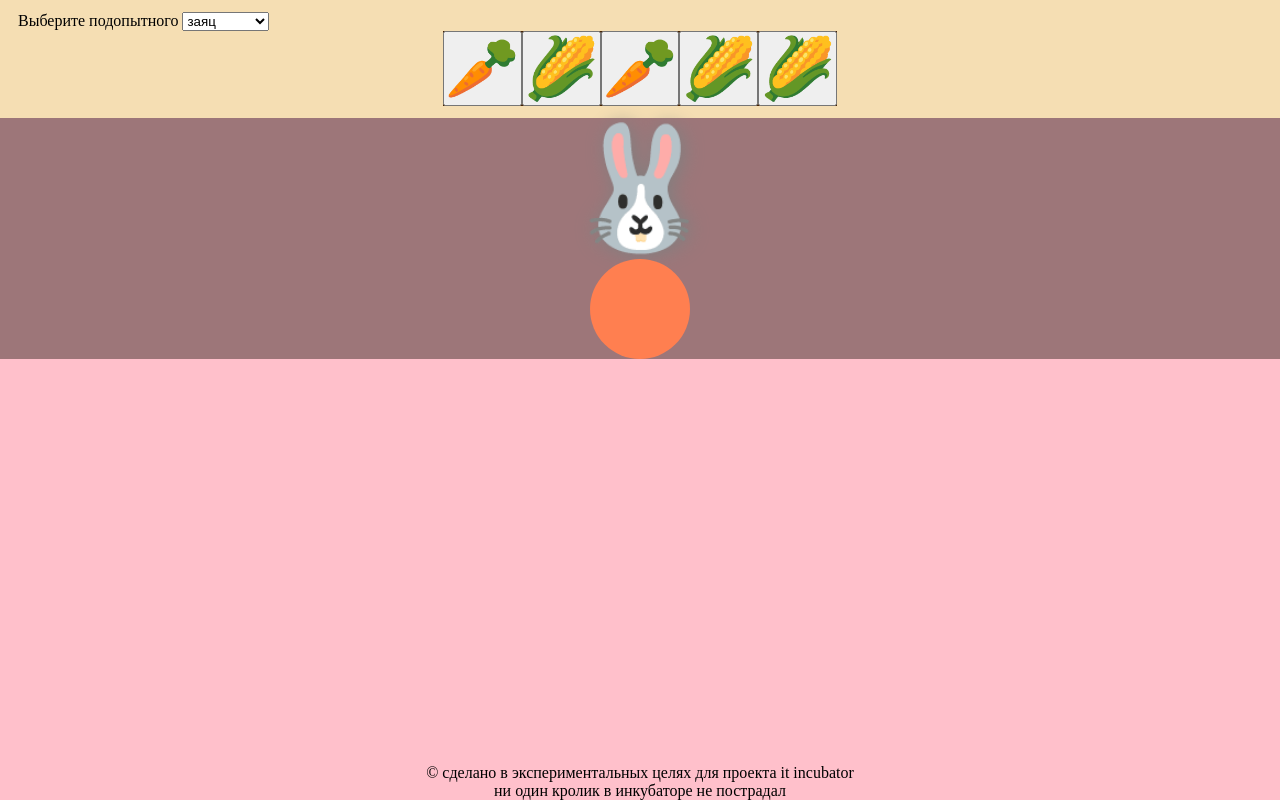
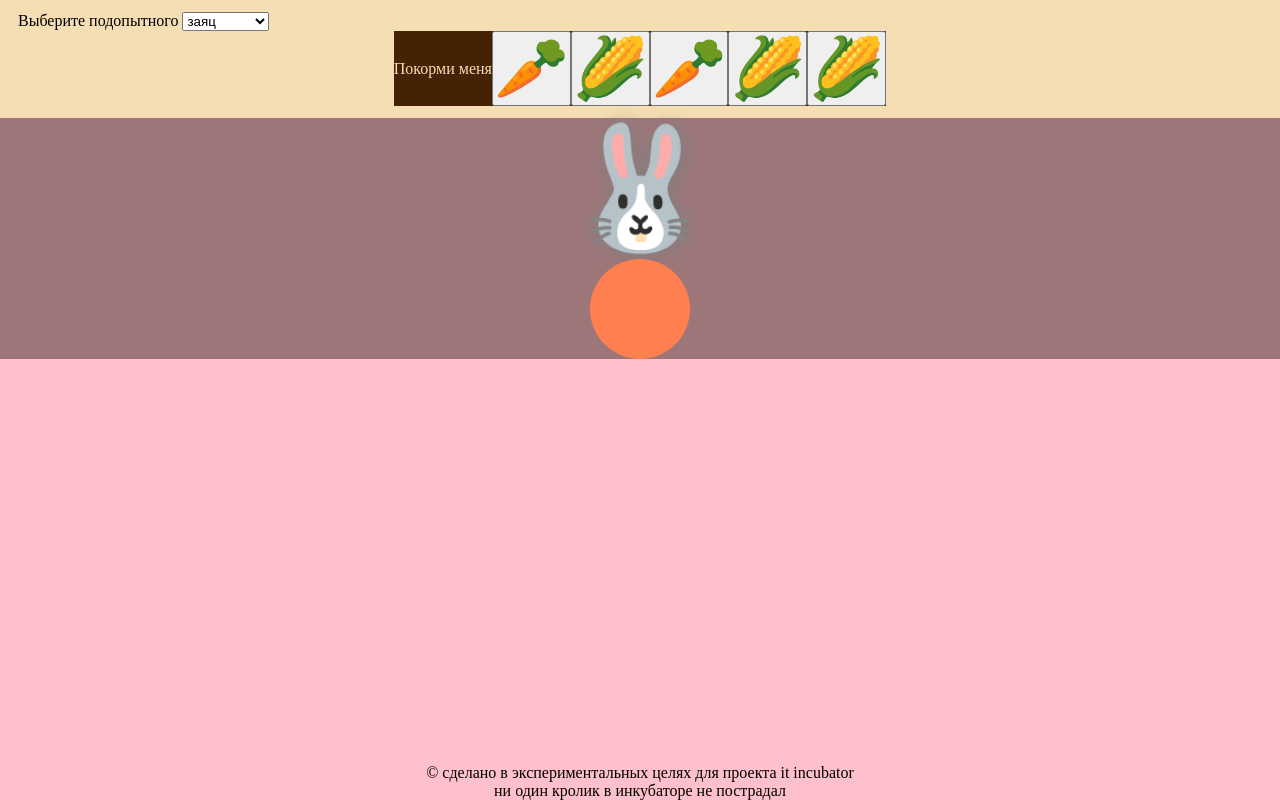
Before and after one commit to nekiy-nick/it-incubus, a plain HTML site: page ENTRANT/00 registration/index.html in a window 1280 px wide. Drawn offline with Linux system fonts and the light colour scheme.

Commit message:
Add title to the food selection

```diff
--- a/ENTRANT/00 registration/index.html
+++ b/ENTRANT/00 registration/index.html
@@ -23,6 +23,7 @@
 			</label>
 
 			<ul class="block-header__ui-list block-header-ui-list">
+				<span class="block-header-ui-list__title">Покорми меня</span>
 				<li class="block-header-ui-list__item">
 					<button class="block-header-ui-list__btn" data-point="4" aria-label="carrot">🥕</button>
 				</li>
```
